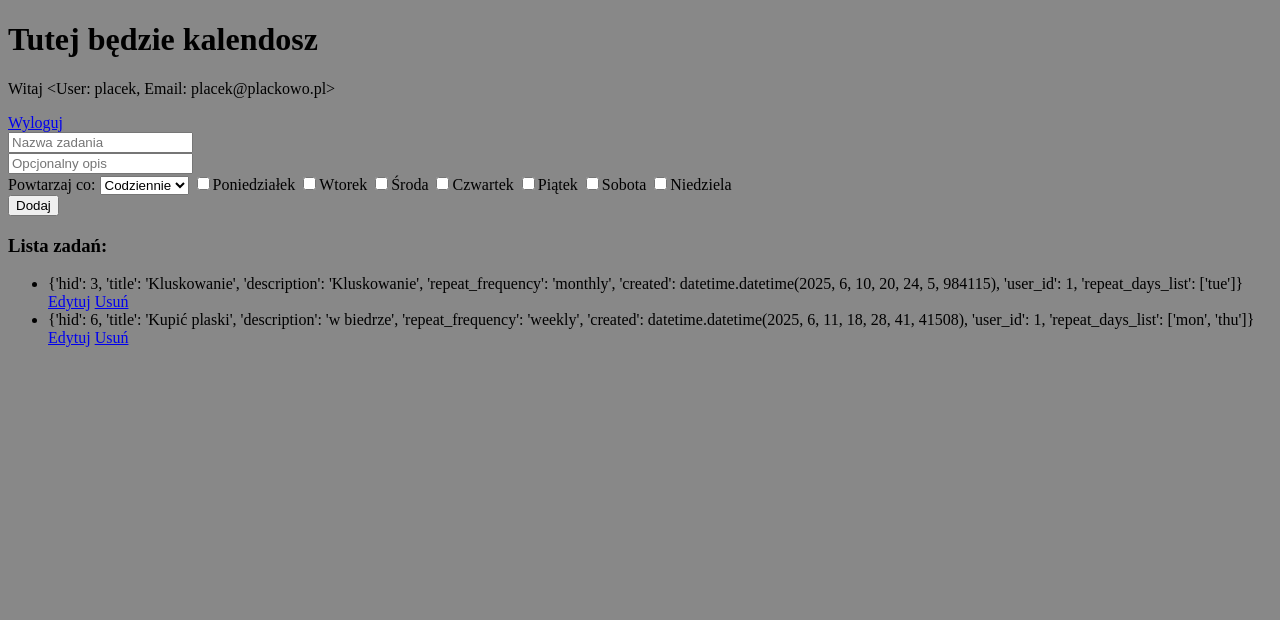
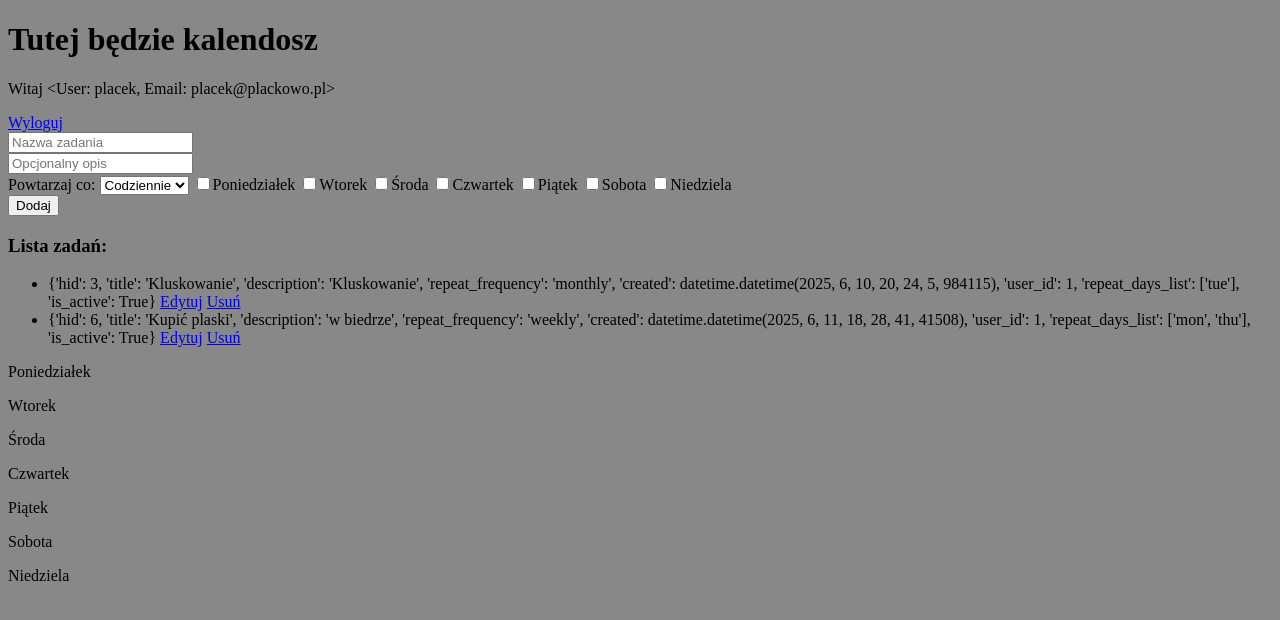
Before and after one commit to pancake-dave/habitcakes, a Flask app: page /dashboard in a window 1280 px wide. Shown: the top 620 px of the page. Run offline with Flask 3, Linux system fonts and the light colour scheme; a user stored in the database is signed in; data comes from the database, SQL or seed files in the repository; both versions use the stored data as it was after the commit; parts of the project's set-up code (start-up, migrations or seed data) failed here and were passed over.

Commit message:
started to tinker with habit progress tracking

```diff
--- a/habitcakesapp/blueprints/core/routes.py
+++ b/habitcakesapp/blueprints/core/routes.py
@@ -22,7 +22,8 @@
             'repeat_frequency': habit.repeat_frequency,
             'created': habit.created,
             'user_id': habit.user_id,
-            'repeat_days_list': habit.repeat_day.split('.') if habit.repeat_day else []
+            'repeat_days_list': habit.repeat_day.split('.') if habit.repeat_day else [],
+            'is_active': habit.is_active
         }
         processed_habits.append(habit_dict)
 
--- a/habitcakesapp/blueprints/core/templates/core/dashboard.html
+++ b/habitcakesapp/blueprints/core/templates/core/dashboard.html
@@ -2,6 +2,7 @@
 {% block title %}Habitcakes - pulpit{% endblock %}
 
 {% block content %}
+    <main>
     <h1>Tutej będzie kalendosz</h1>
     <p>Witaj {{ current_user }}</p>
     <a href="{{ url_for('userbase.logout') }}">Wyloguj</a><br>
@@ -35,4 +36,26 @@
 </li>
     {% endfor %}
     </ul>
+{#________________________________________________________________________#}
+    <section class="habit_display section_padding section">
+        <div class="habit-grid wrapper">
+            {# -- Header row -- #}
+            <div class="habit-grid__cell habit-grid__cell--day habit-grid__cell--header"><p class="habit-grid__day-text">Poniedziałek</p></div>
+            <div class="habit-grid__cell habit-grid__cell--day habit-grid__cell--header"><p class="habit-grid__day-text">Wtorek</p></div>
+            <div class="habit-grid__cell habit-grid__cell--day habit-grid__cell--header"><p class="habit-grid__day-text">Środa</p></div>
+            <div class="habit-grid__cell habit-grid__cell--day habit-grid__cell--header"><p class="habit-grid__day-text">Czwartek</p></div>
+            <div class="habit-grid__cell habit-grid__cell--day habit-grid__cell--header"><p class="habit-grid__day-text">Piątek</p></div>
+            <div class="habit-grid__cell habit-grid__cell--day habit-grid__cell--header"><p class="habit-grid__day-text">Sobota</p></div>
+            <div class="habit-grid__cell habit-grid__cell--day habit-grid__cell--header"><p class="habit-grid__day-text">Niedziela</p></div>
+            {# -- Habit row -- #}
+            <div class="habit-grid__cell habit-grid__cell--habit"><p class="habit-grid__habit-checkbox"></p></div>
+            <div class="habit-grid__cell habit-grid__cell--habit"><p class="habit-grid__habit-checkbox"></p></div>
+            <div class="habit-grid__cell habit-grid__cell--habit"><p class="habit-grid__habit-checkbox"></p></div>
+            <div class="habit-grid__cell habit-grid__cell--habit"><p class="habit-grid__habit-checkbox"></p></div>
+            <div class="habit-grid__cell habit-grid__cell--habit"><p class="habit-grid__habit-checkbox"></p></div>
+            <div class="habit-grid__cell habit-grid__cell--habit"><p class="habit-grid__habit-checkbox"></p></div>
+            <div class="habit-grid__cell habit-grid__cell--habit"><p class="habit-grid__habit-checkbox"></p></div>
+        </div>
+    </section>
+    </main>
 {% endblock %}
--- a/habitcakesapp/blueprints/habits/templates/habits/edit_habit.html
+++ b/habitcakesapp/blueprints/habits/templates/habits/edit_habit.html
@@ -25,8 +25,10 @@
         <label>{{ day.capitalize() }}</label>
     {% endfor %}
     <br>
-
-    <input type="submit" value="Update">
+    <label>Aktywny:</label>
+    <input type="checkbox" name="is_active" value="1" {% if habit.is_active %}checked{% endif %}>
+    <label for="is_active">Zadanie aktywne</label><br>
+    <input type="submit" value="Aktualizuj">
 </form>
 <a href="{{ url_for('core.dashboard') }}">Anuluj</a>
 {% endblock %}
--- a/habitcakesapp/blueprints/userbase/models.py
+++ b/habitcakesapp/blueprints/userbase/models.py
@@ -9,6 +9,7 @@
     username = db.Column(db.String, nullable=False)
     password = db.Column(db.String, nullable=False)
     email = db.Column(db.String, nullable=False)
+    role = db.Column(db.String,default='user', nullable=False)
     # database relationship
     habits = db.relationship('Habit', back_populates='user')
 
```
Also changed, not shown: habitcakesapp/blueprints/habits/models.py (+18 -0 lines), habitcakesapp/blueprints/habits/routes.py (+15 -0 lines), habitcakesapp/migrations/versions/98c4ef33f806_.py (added, +38 -0 lines), instance/habitcakes.db (added).
